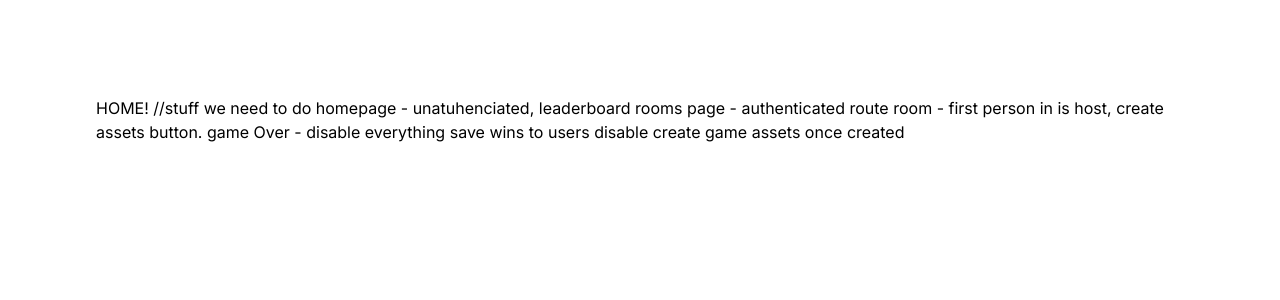
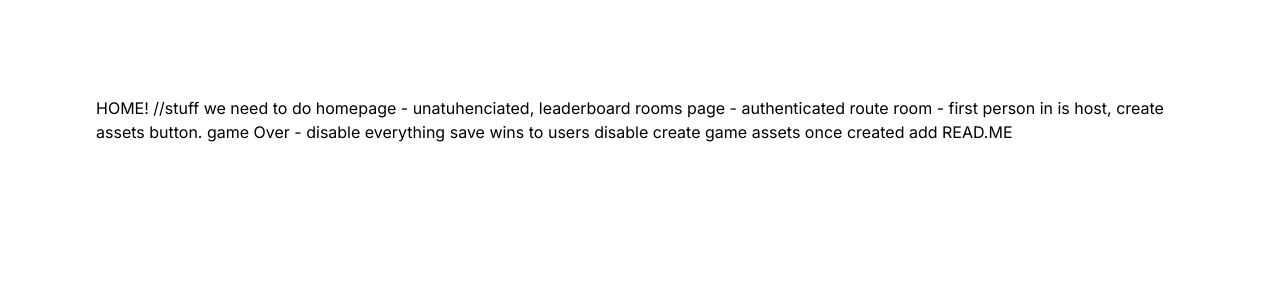
Before and after one commit to bhwong11/exploding-kittens, a Next.js app in the folder exploding-kittens-frontend/: page / in a window 1280 px wide. Shown: the top 300 px of the page. Built offline with nearby package versions, Linux system fonts and the light colour scheme.

Commit message:
add last piece

```diff
--- a/exploding-kittens-frontend/src/app/page.tsx
+++ b/exploding-kittens-frontend/src/app/page.tsx
@@ -11,6 +11,7 @@ export default function Home() {
       room - first person in is host, create assets button.
       game Over - disable everything save wins to users
       disable create game assets once created
+      add READ.ME
     </main>
   )
 }
```
